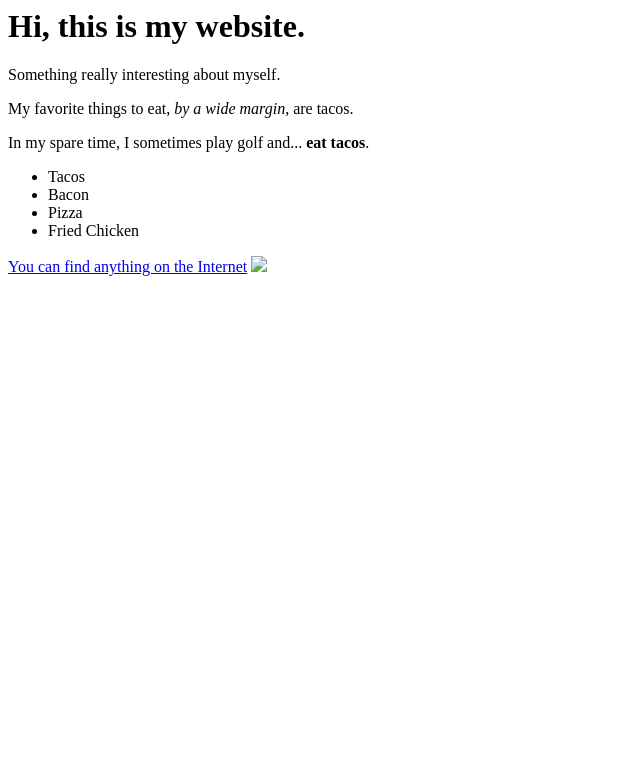
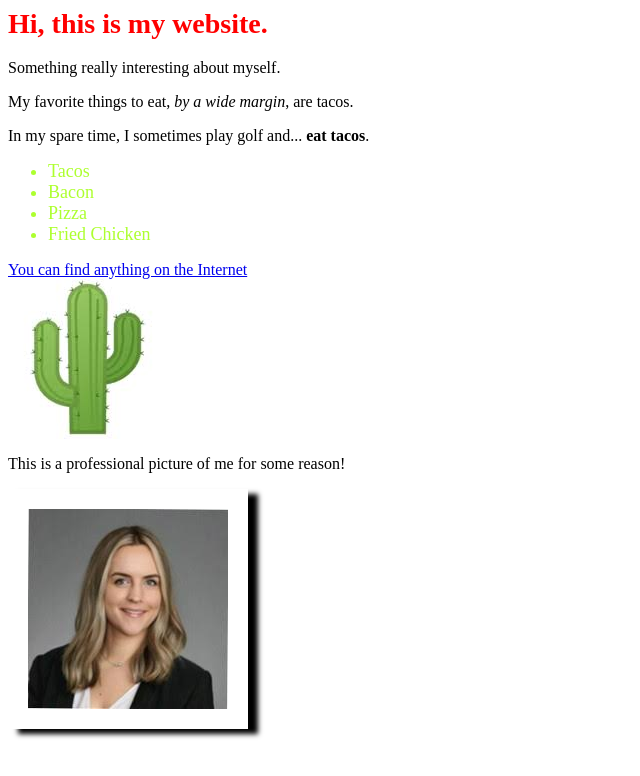
Before and after one commit to thielen4/thielen4.github.io, a plain HTML site: page index.html in a window 1280 px wide. Shown: the whole page, without its empty margins (0-640 px from the left). Drawn offline with Linux system fonts and the light colour scheme.

Commit message:
update
updates

```diff
--- a/index.html
+++ b/index.html
@@ -1,3 +1,7 @@
+<head>
+    <link rel="stylesheet" type="text/css" href="styles.css"></link>
+  </head>
+
 <h1>Hi, this is my website.</h1>
 <p>Something really interesting about myself.</p>
 <p>My favorite things to eat, <em>by a wide margin</em>, are tacos.</p>
@@ -9,4 +13,7 @@
     <li>Fried Chicken</li>
   </ul>
   <a href="http://google.com/">You can find anything on the Internet</a>
-  <img src="carnitas.jpg">
+  <br>
+  <img src="images/cactus.jpg">
+  <p>This is a professional picture of me for some reason!</p>
+  <img class="portrait" src="images/jenny.jpeg">
--- /dev/null
+++ b/styles.css
@@ -0,0 +1,18 @@
+h1 {
+    color: red;
+    font-size: 28px;
+    font-weight: bold;
+  }
+
+  li {
+      color: greenyellow;
+      font-size: 18px;
+  }
+
+  img.portrait {
+      width: 200px;
+      padding: 20px;
+      border: hotpink;
+      border-width: 20px;
+      box-shadow: 10px 5px 5px black;
+  }
```
Also changed, not shown: images/cactus.jpeg (added), images/cactus.jpg (added), images/jenny.jpeg (added).
